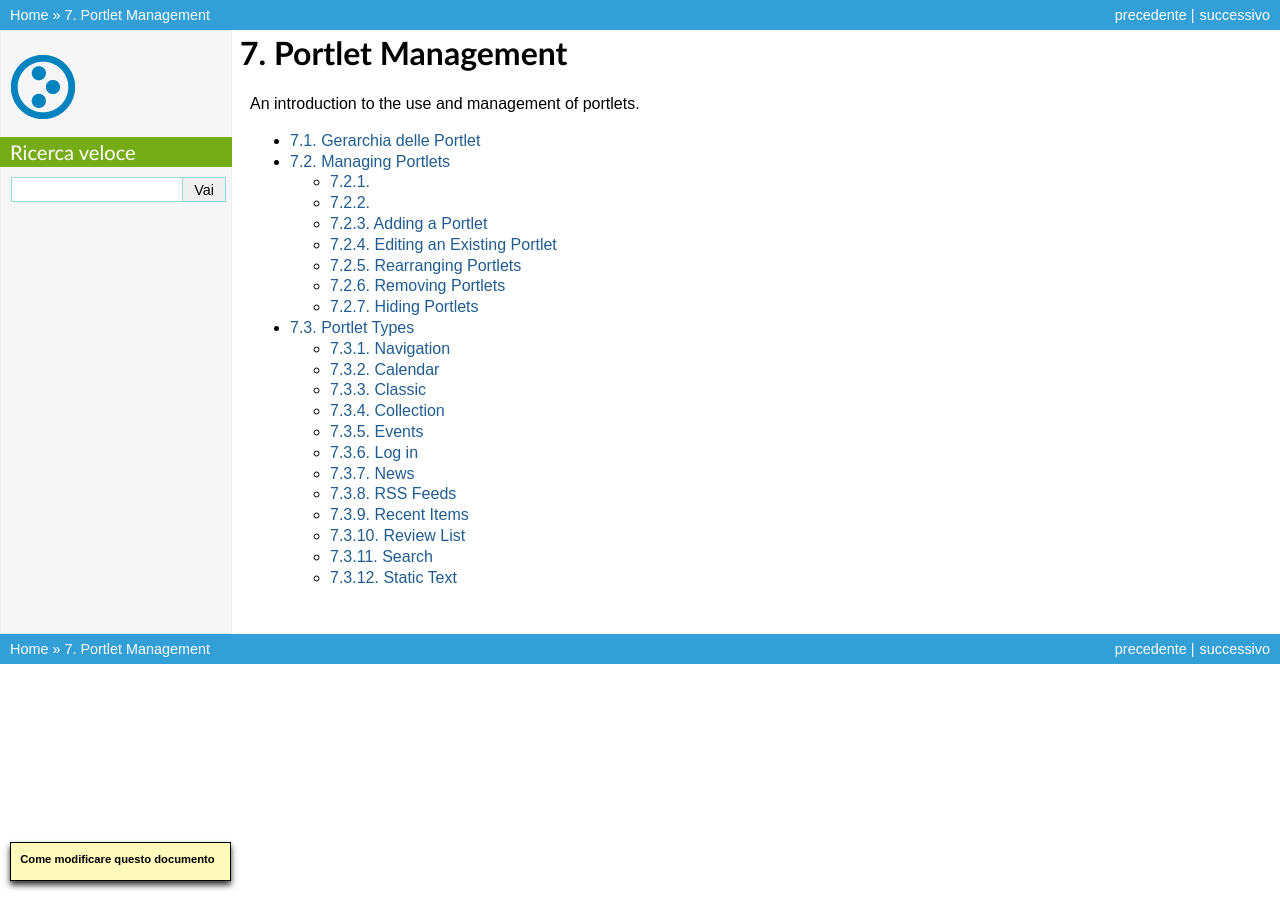
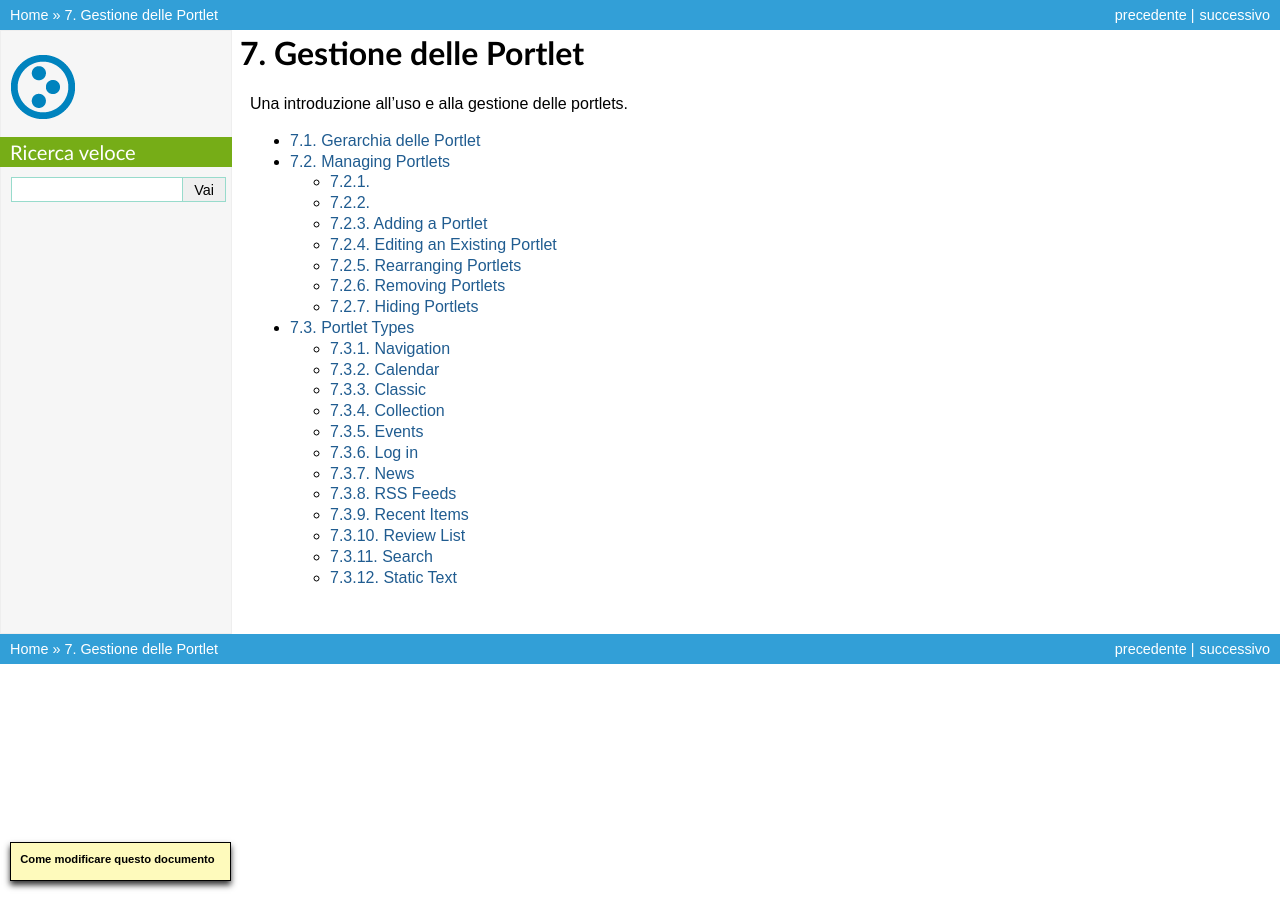
Before and after one commit to plone-it/collective.italiandocumentation, a Sphinx documentation site: the page built from source/portlet-management/index.rst, in a window 1280 px wide. Built offline with Sphinx 7.4.7, drawn with Linux system fonts in a browser that asks for light colours.

Commit message:
tradotto

```diff
--- a/source/portlet-management/index.rst
+++ b/source/portlet-management/index.rst
@@ -1,7 +1,7 @@
-Portlet Management
-=====================
+Gestione delle Portlet
+======================
 
-An introduction to the use and management of portlets.
+Una introduzione all'uso e alla gestione delle portlets.
 
 .. toctree::
     :maxdepth: 2
```
